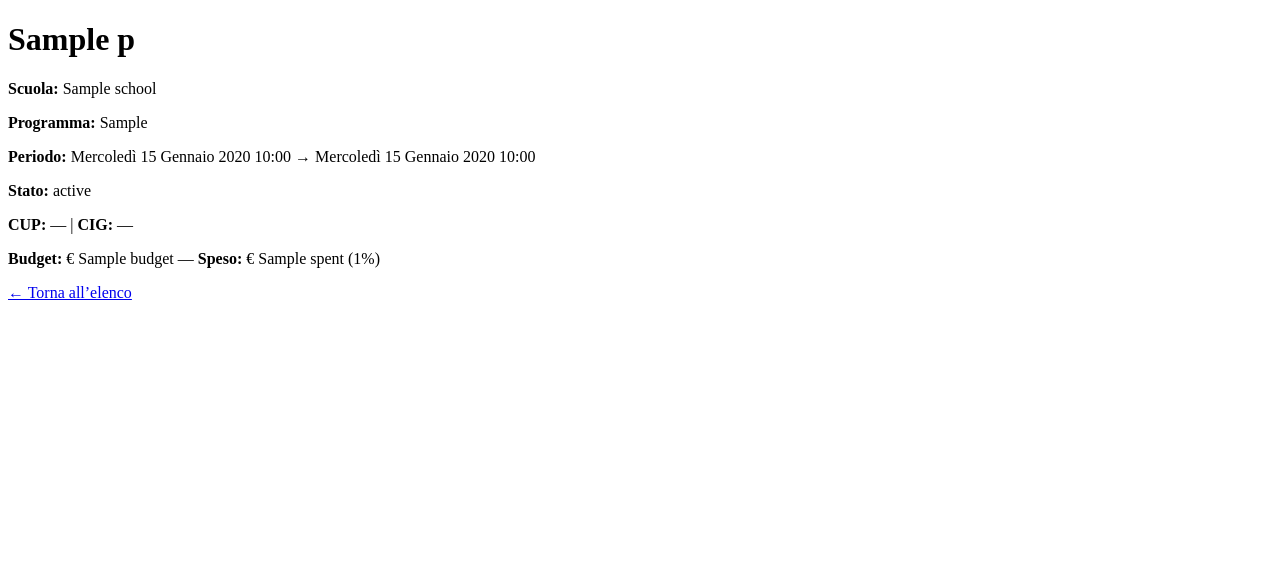
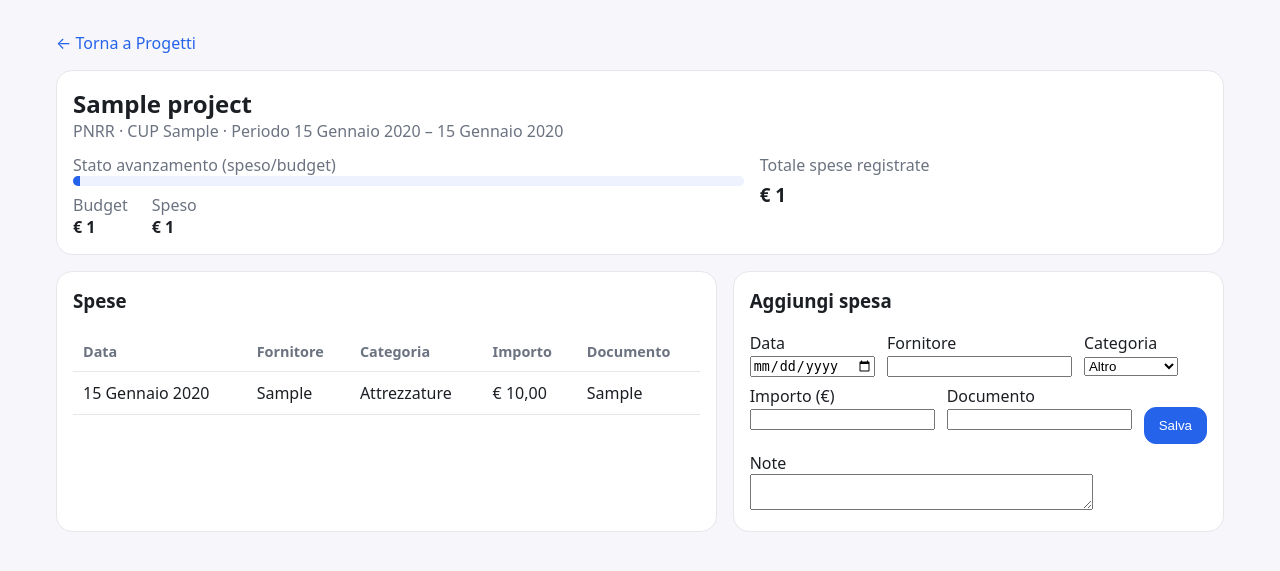
Before and after one commit to Berboa34/scuolahub, a Django app: template templates/projects/detail.html in a window 1280 px wide. Shown: the top 571 px of the page. Run offline with Django 5.2, Linux system fonts and the light colour scheme; tables that the repository leaves empty hold one stand-in row (values such as "Sample post"); the template is opened without the code that fills it: values that come from a table or form of the project are taken from there, most other values are stand-ins (such as "Sample title", 1, 10 or a date in 2020).

Commit message:
Filtri lista progetti + dettaglio con spese e form Expense

```diff
--- a/projects/forms.py
+++ b/projects/forms.py
@@ -0,0 +1,12 @@
+# projects/forms.py
+from django import forms
+from .models import Expense
+
+class ExpenseForm(forms.ModelForm):
+    class Meta:
+        model = Expense
+        fields = ['date', 'vendor', 'category', 'amount', 'doc_no', 'notes']
+        widgets = {
+            'date': forms.DateInput(attrs={'type': 'date'}),
+            'notes': forms.Textarea(attrs={'rows': 2}),
+        }
--- a/projects/models.py
+++ b/projects/models.py
@@ -36,3 +36,25 @@ class Project(models.Model):
 
     def __str__(self):
         return self.title
+
+class Expense(models.Model):
+    CATEGORY_CHOICES = [
+        ('ATTREZZATURE', 'Attrezzature'),
+        ('SERVIZI', 'Servizi'),
+        ('FORMAZIONE', 'Formazione'),
+        ('ALTRO', 'Altro'),
+    ]
+    project = models.ForeignKey(Project, on_delete=models.CASCADE, related_name='expenses')
+    date = models.DateField()
+    vendor = models.CharField(max_length=200)
+    category = models.CharField(max_length=50, choices=CATEGORY_CHOICES, default='ALTRO')
+    amount = models.DecimalField(max_digits=12, decimal_places=2)
+    doc_no = models.CharField("Documento (n°/ID)", max_length=100, blank=True)
+    notes = models.TextField(blank=True)
+    created_by = models.ForeignKey(User, on_delete=models.SET_NULL, null=True, blank=True)
+
+    class Meta:
+        ordering = ['-date', '-id']
+
+    def __str__(self):
+        return f"{self.project} - {self.vendor} - {self.amount}€"
--- a/templates/projects/detail.html
+++ b/templates/projects/detail.html
@@ -1,13 +1,99 @@
+{% load humanize %}
 <!doctype html>
-<html lang="it"><head>
-<meta charset="utf-8"><title>{{ p.title }}</title>
-</head><body>
-<h1>{{ p.title }}</h1>
-<p><b>Scuola:</b> {{ p.school.name }}</p>
-<p><b>Programma:</b> {{ p.get_program_display }}</p>
-<p><b>Periodo:</b> {{ p.start_date }} → {{ p.end_date }}</p>
-<p><b>Stato:</b> {{ p.get_status_display }}</p>
-<p><b>CUP:</b> {{ p.cup|default:"—" }} | <b>CIG:</b> {{ p.cig|default:"—" }}</p>
-<p><b>Budget:</b> € {{ p.budget }} — <b>Speso:</b> € {{ p.spent }} ({{ p.percent_spent }}%)</p>
-<p><a href="{% url 'projects_by_school' p.school.id %}">← Torna all’elenco</a></p>
-</body></html>
+<html lang="it">
+<head>
+  <meta charset="utf-8">
+  <title>Dettaglio progetto – ScuolaHub</title>
+  <meta name="viewport" content="width=device-width, initial-scale=1" />
+  <style>
+    :root{--bg:#f7f7fb;--panel:#ffffff;--ink:#1b1f24;--muted:#6b7280;--primary:#2563eb;--line:#e5e7eb;}
+    *{box-sizing:border-box}
+    body{margin:0;font-family:system-ui,-apple-system,Segoe UI,Roboto,Ubuntu,Helvetica,Arial,sans-serif;background:var(--bg);color:var(--ink)}
+    .wrap{max-width:1200px;margin:0 auto;padding:16px}
+    .card{background:var(--panel);border:1px solid var(--line);border-radius:16px;padding:16px;margin-bottom:16px}
+    .muted{color:var(--muted)}
+    .grid{display:grid;gap:16px}
+    .grid.cols-2{grid-template-columns:1.2fr .8fr}
+    @media (max-width:1000px){.grid.cols-2{grid-template-columns:1fr}}
+    .progress{height:10px;background:#eef2ff;border-radius:8px;overflow:hidden}
+    .progress>i{display:block;height:100%;background:var(--primary)}
+    table{width:100%;border-collapse:collapse}
+    th,td{padding:10px;border-bottom:1px solid var(--line);text-align:left}
+    th{font-size:.9rem;color:var(--muted)}
+    .input{border:1px solid var(--line);padding:10px 12px;border-radius:10px;background:#fff;width:100%}
+    .row{display:grid;grid-template-columns:1fr 1fr;gap:12px}
+    .row3{display:grid;grid-template-columns:1fr 1fr 1fr;gap:12px}
+    button{border:1px solid var(--line);background:#fff;padding:10px 14px;border-radius:12px;cursor:pointer}
+    .primary{background:var(--primary);color:#fff;border-color:var(--primary)}
+    a{color:var(--primary);text-decoration:none}
+  </style>
+</head>
+<body>
+  <div class="wrap">
+    <p><a href="{% url 'projects_list' %}">← Torna a Progetti</a></p>
+
+    <div class="card">
+      <h2 style="margin:0">{{ project.title }}</h2>
+      <div class="muted">{{ project.program }} · CUP {{ project.cup|default:"—" }} · Periodo {{ project.start_date }} – {{ project.end_date }}</div>
+      <div class="grid cols-2" style="margin-top:12px">
+        <div>
+          <div class="muted">Stato avanzamento (speso/budget)</div>
+          <div class="progress" title="{{ percent }}%"><i style="width:{{ percent }}%"></i></div>
+          <div style="display:flex;gap:24px;margin-top:8px">
+            <div><div class="muted">Budget</div><b>€ {{ project.budget|floatformat:0|intcomma }}</b></div>
+            <div><div class="muted">Speso</div><b>€ {{ project.spent|floatformat:0|intcomma }}</b></div>
+          </div>
+        </div>
+        <div>
+          <div class="muted">Totale spese registrate</div>
+          <h3 style="margin:6px 0">€ {{ total_expenses|floatformat:0|intcomma }}</h3>
+        </div>
+      </div>
+    </div>
+
+    <div class="grid cols-2">
+      <!-- Elenco spese -->
+      <div class="card">
+        <h3 style="margin-top:0">Spese</h3>
+        <table>
+          <thead>
+            <tr><th>Data</th><th>Fornitore</th><th>Categoria</th><th>Importo</th><th>Documento</th></tr>
+          </thead>
+          <tbody>
+            {% for e in expenses %}
+              <tr>
+                <td>{{ e.date }}</td>
+                <td>{{ e.vendor }}</td>
+                <td>{{ e.get_category_display }}</td>
+                <td>€ {{ e.amount|floatformat:2|intcomma }}</td>
+                <td>{{ e.doc_no|default:"—" }}</td>
+              </tr>
+            {% empty %}
+              <tr><td colspan="5">Nessuna spesa registrata.</td></tr>
+            {% endfor %}
+          </tbody>
+        </table>
+      </div>
+
+      <!-- Form nuova spesa -->
+      <div class="card">
+        <h3 style="margin-top:0">Aggiungi spesa</h3>
+        <form method="post">
+          {% csrf_token %}
+          <div class="row3">
+            <label>Data<br>{{ form.date }}</label>
+            <label>Fornitore<br>{{ form.vendor }}</label>
+            <label>Categoria<br>{{ form.category }}</label>
+          </div>
+          <div class="row3" style="margin-top:8px">
+            <label>Importo (€)<br>{{ form.amount }}</label>
+            <label>Documento<br>{{ form.doc_no }}</label>
+            <label>&nbsp;<br><button class="primary" type="submit">Salva</button></label>
+          </div>
+          <label style="display:block;margin-top:8px">Note<br>{{ form.notes }}</label>
+        </form>
+      </div>
+    </div>
+  </div>
+</body>
+</html>
```
Also changed, not shown: projects/views.py (+75 -7 lines), templates/projects/list.html (+20 -21 lines).
